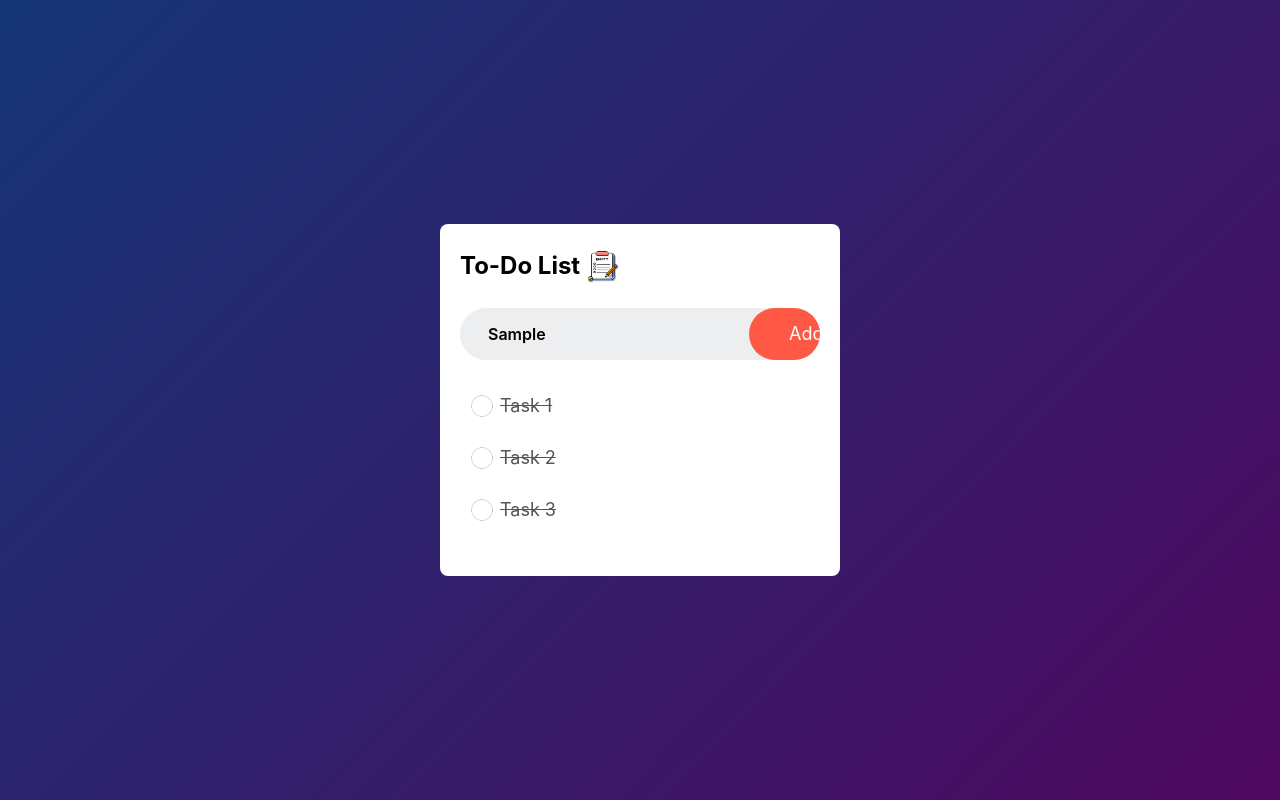
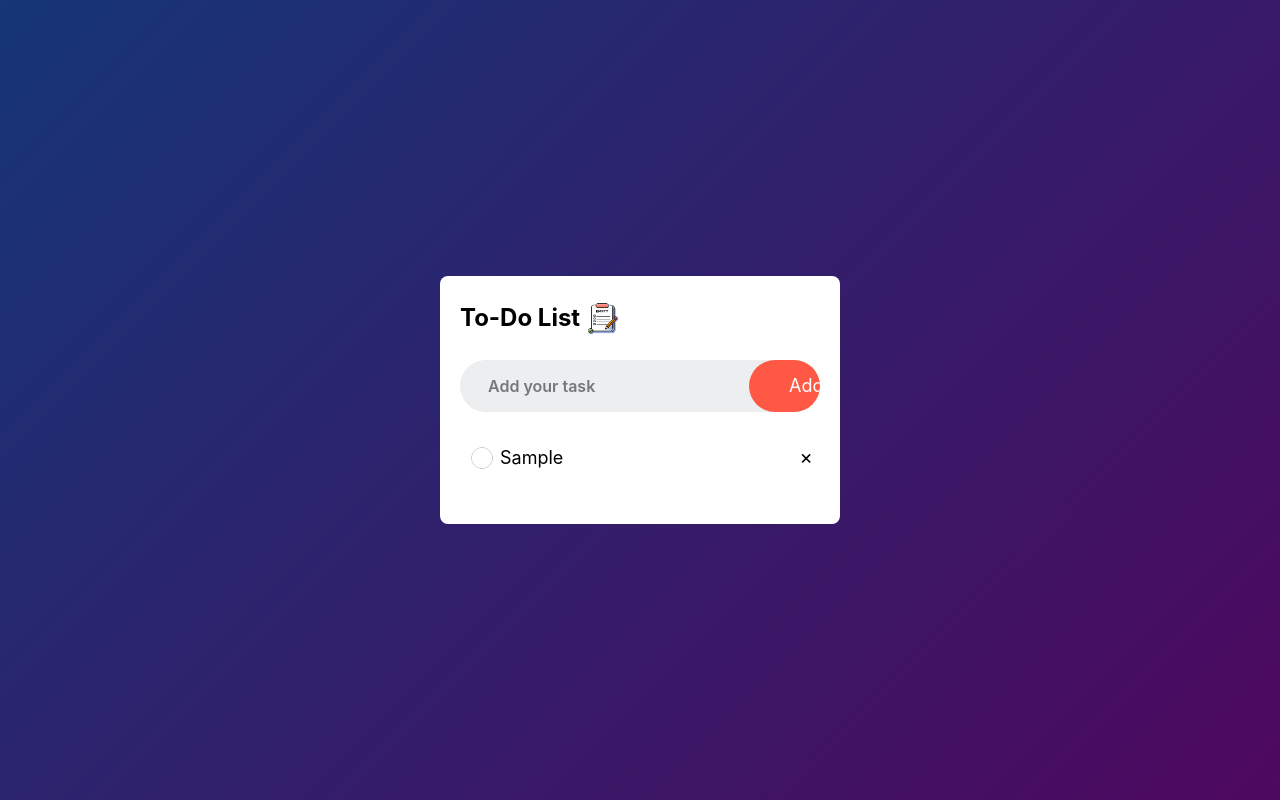
Before and after one commit to Peyman-Behdad/learning-Js, a website built with Vite: page to-do-app/index.html in a window 1280 px wide. Both pictures are taken after typing "Sample" into the empty fields and a click on the button "Add". Built offline with nearby package versions, Linux system fonts and the light colour scheme.

Commit message:
completed to do app

```diff
--- a/to-do-app/index.html
+++ b/to-do-app/index.html
@@ -19,35 +19,22 @@
           class="flex items-center justify-between rounded-full bg-[#edeef0] pl-5 mt-5 overflow-hidden"
         >
           <input
-            class="flex-1 flex outline-none p-2 font-semibold"
+            class="input-box flex-1 flex outline-none p-2 font-semibold"
             type="text"
-            id="input-box"
             placeholder="Add your task"
           />
           <button
-            class="px-10 py-3 bg-[#ff5945] text-white text-lg cursor-pointer rounded-full"
+            onclick="addTask()"
+            class="task-btn px-10 py-3 bg-[#ff5945] text-white text-lg cursor-pointer rounded-full"
           >
             Add
           </button>
         </div>
+        <div class="error pt-4 text-red-600 text-sm px-3 hidden">
+          <span>You must write something!</span>
+        </div>
         <div class="mt-5">
-          <ul id="list-container">
-            <li
-              class="select-none cursor-pointer text-lg py-3 px-10 before:content-[''] before:absolute before:size-7 before:rounded-full before:bg-cover before:bg-center before:top-3 before:left-2 before:bg-[url(/src/assets/images/uncheked.png)] relative line-through text-[#555]"
-            >
-              Task 1
-            </li>
-            <li
-              class="select-none cursor-pointer text-lg py-3 px-10 before:content-[''] before:absolute before:size-7 before:rounded-full before:bg-cover before:bg-center before:top-3 before:left-2 before:bg-[url(/src/assets/images/uncheked.png)] relative line-through text-[#555]"
-            >
-              Task 2
-            </li>
-            <li
-              class="select-none cursor-pointer text-lg py-3 px-10 before:content-[''] before:absolute before:size-7 before:rounded-full before:bg-cover before:bg-center before:top-3 before:left-2 before:bg-[url(/src/assets/images/uncheked.png)] relative line-through text-[#555]"
-            >
-              Task 3
-            </li>
-          </ul>
+          <ul class="list-container"></ul>
         </div>
       </div>
     </div>
--- a/to-do-app/src/js/main.js
+++ b/to-do-app/src/js/main.js
@@ -0,0 +1,51 @@
+const inputBox = document.querySelector(".input-box");
+const taskBtn = document.querySelector(".task-btn");
+const listContainer = document.querySelector(".list-container");
+const taskError = document.querySelector(".error");
+const icon = document.querySelector(".icon");
+
+function addTask() {
+  if (inputBox.value == "") {
+    taskError.classList.remove("hidden");
+    taskError.classList.add("block");
+  } else {
+    let div = document.createElement("div");
+    listContainer.appendChild(div);
+    div.className = "flex justify-between items-center";
+    let li = document.createElement("li");
+    li.innerHTML = inputBox.value;
+    li.className =
+      "flex flex-1 items-center select-none cursor-pointer text-lg py-3 px-10 before:content-[''] before:absolute before:size-7 before:rounded-full before:bg-cover before:bg-center before:top-3 before:left-2 before:bg-[url(/src/assets/images/uncheked.png)] relative";
+    div.appendChild(li);
+    let span = document.createElement("span");
+    span.innerHTML = "\u00d7";
+    span.className =
+      "text-xl hover:bg-gray-200 pb-0.5 duration-150 rounded-full size-7 flex items-center justify-center cursor-pointer";
+    div.appendChild(span);
+
+    taskError.classList.remove("block");
+    taskError.classList.add("hidden");
+  }
+
+  inputBox.value = "";
+  saveData();
+}
+
+listContainer.addEventListener("click", (e) => {
+  if (e.target.tagName === "LI") {
+    e.target.classList.toggle("checked");
+    saveData();
+  } else if (e.target.tagName === "SPAN") {
+    e.target.parentElement.remove();
+    saveData();
+  }
+});
+
+function saveData() {
+  localStorage.setItem("data", listContainer.innerHTML);
+}
+
+function showTask() {
+  listContainer.innerHTML = localStorage.getItem("data");
+}
+showTask();
--- a/to-do-app/src/style.css
+++ b/to-do-app/src/style.css
@@ -1 +1,10 @@
 @import "tailwindcss";
+
+.list-container li.checked {
+  color: #555;
+  text-decoration: line-through;
+}
+
+.list-container li.checked::before {
+  background-image: url(/src/assets/images/cheked.png);
+}
```
